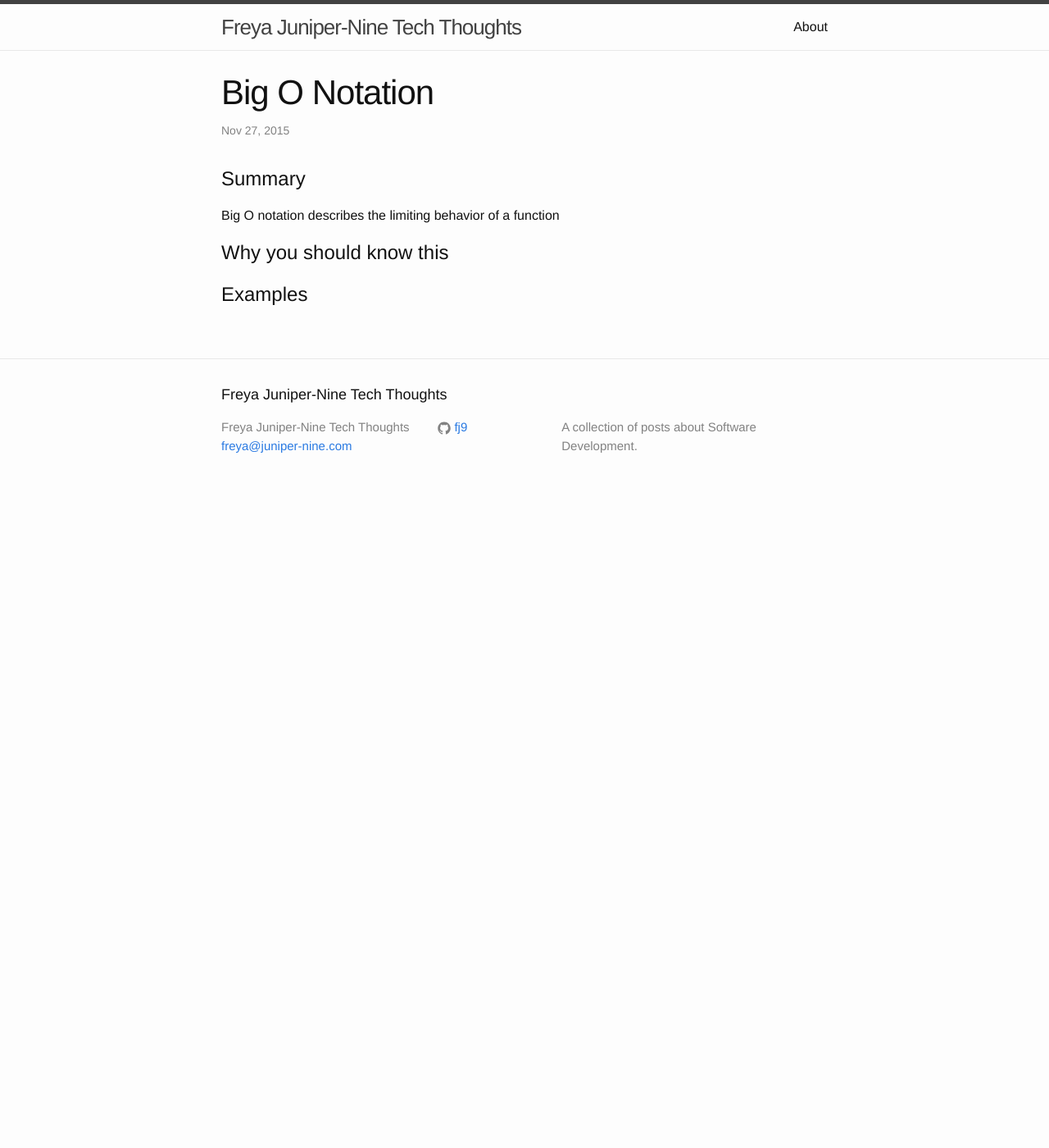
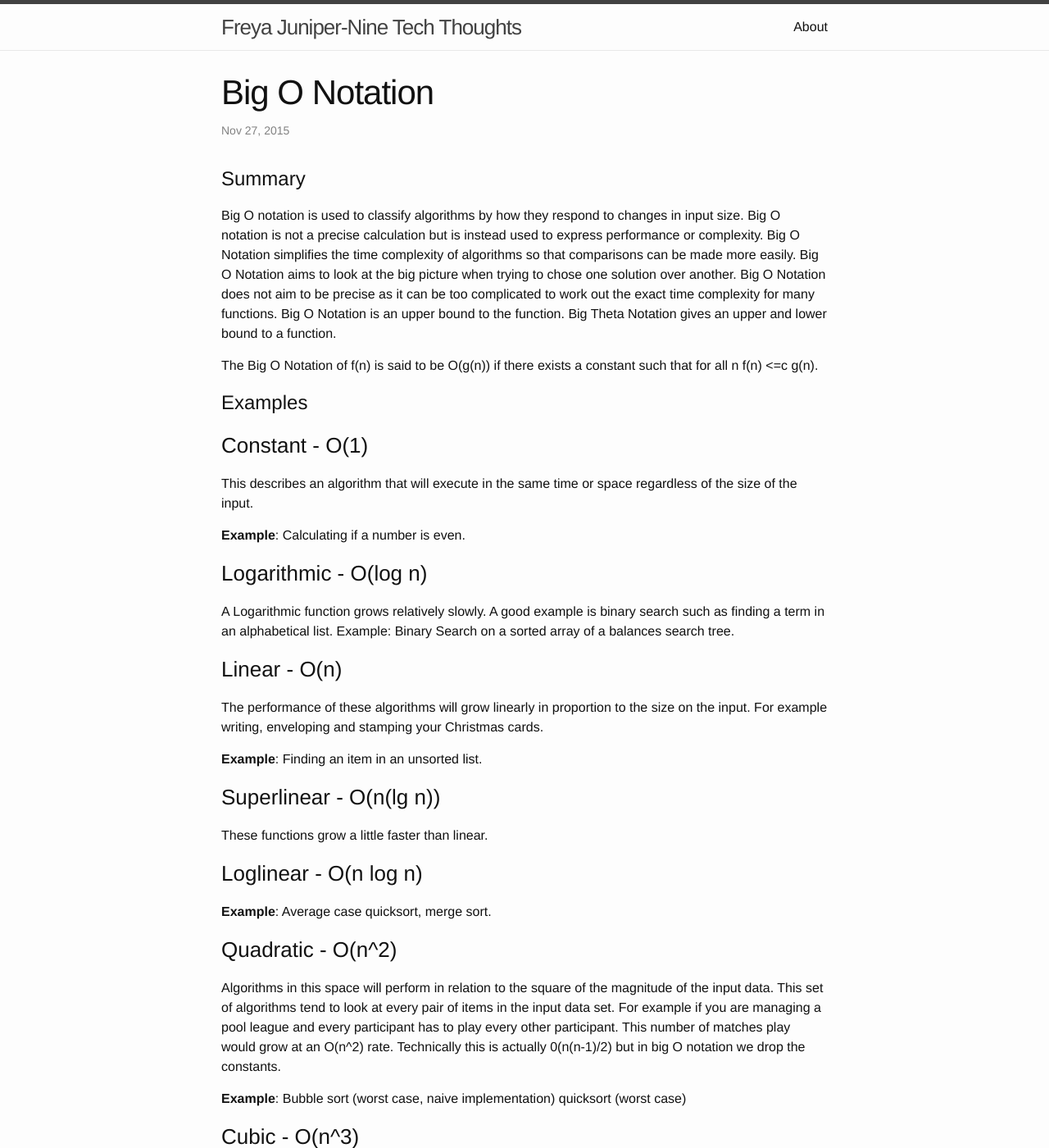
Before and after one commit to fj9/fj9.github.io, a Jekyll site: the page built from _posts/2015-11-27-Big-O-Notation.md, in a window 1280 px wide and 1400 px high. Shown: the whole window at 82% size. Built offline with Jekyll 4.4.1, drawn with Linux system fonts in a browser that asks for light colours; some of the changed text lies outside the part shown.

Commit message:
Added some notes on Big O

```diff
--- a/_posts/2015-11-27-Big-O-Notation.md
+++ b/_posts/2015-11-27-Big-O-Notation.md
@@ -5,7 +5,65 @@ date:   2015-11-27 11:39:54 +0000
 categories: core
 ---
 #Summary
-Big O notation describes the limiting behavior of a function
+Big O notation is used to classify algorithms by how they respond to changes in input size.  Big O notation is not a precise calculation but is instead used to express performance or complexity.  Big O Notation simplifies the time complexity of algorithms so that comparisons can be made more easily. Big O Notation aims to look at the big picture when trying to chose one solution over another.  Big O Notation does not aim to be precise as it can be too complicated to work out the exact time complexity for many functions.  Big O Notation is an upper bound to the function.  Big Theta Notation gives an upper and lower bound to a function.
 
-#Why you should know this
+The Big O Notation of f(n) is said to be O(g(n)) if there exists a constant such that for all n f(n) <=c g(n).
+
 #Examples
+
+###Constant - O(1)
+This describes an algorithm that will execute in the same time or space regardless of the size of the input.
+
+**Example**: Calculating if a number is even.
+
+###Logarithmic - O(log n)
+A Logarithmic function grows relatively slowly.  A good example is binary search such as finding a term in an alphabetical list.
+Example: Binary Search on a sorted array of a balances search tree.
+
+###Linear - O(n)
+The performance of these algorithms will grow linearly in proportion to the size on the input. For example writing, enveloping and stamping your Christmas cards.
+
+**Example**: Finding an item in an unsorted list.
+
+###Superlinear - O(n(lg n))
+These functions grow a little faster than linear.
+
+###Loglinear - O(n log n)
+
+**Example**: Average case quicksort, merge sort.
+
+###Quadratic - O(n^2)
+Algorithms in this space will perform in relation to the square of the magnitude of the input data. This set of algorithms tend to look at every pair of items in the input data set. For example if you are managing a pool league and every participant has to play every other participant. This number of matches play would grow at an O(n^2) rate. Technically this is actually 0(n(n-1)/2) but in big O notation we drop the constants.
+
+**Example**: Bubble sort (worst case, naive implementation) quicksort (worst case)
+
+###Cubic - O(n^3)
+Algorithms that look at ever triple in the input data set.
+
+###Exponential - O(c^n)
+The time or space required to compute an algorithm in th O(2^n) space takes twice as much time with the addition of 1 to the input data set.
+
+**Example**:Exact solution to traveling salesman problem using dynamic programming
+
+###Factorial - O(n!)
+
+**Example**: Brute force solution to the traveling salesman problem
+
+#Worked Example
+Consider this:
+
+    for(i=1; i<n; i++) {
+	   for (j=i; j<n; j++))) {
+           doSomethingConstant()
+        }
+    }
+
+The outer loop will run n times.
+The inner loop will run n times for i=1, n-1 times for i=2, n-2 form i=3 and so on until n-n for i=n.  This averages out at n^2/2.  As Big O notation is only interested in the order of expression we drop the constant.  Therefore the running time of the above code would be O(n^2).
+
+_____________________
+
+#Further Reading
+
+1. [Wikipedia](https://en.wikipedia.org/wiki/Big_O_notation)
+2. The Algorithm Design Manual - Steven S. Skiena
```
